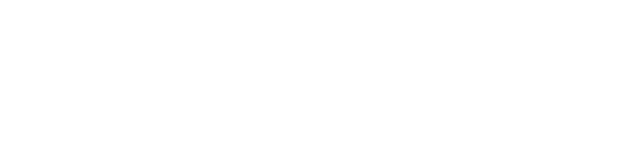
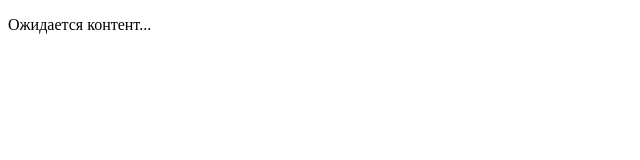
Before and after one commit to neznaika0/neznaika0.github.io, a plain HTML site: page index.html in a window 1280 px wide. Shown: the whole page, without its empty margins (0-640 px from the left). Drawn offline with Linux system fonts and the light colour scheme.

Commit message:
Update test phrase

```diff
--- a/index.html
+++ b/index.html
@@ -6,6 +6,6 @@
     <title>CodeIgniter: Практика и рекомендации</title>
 </head>
 <body>
-
+    <p>Ожидается контент...</p>
 </body>
 </html>
```
